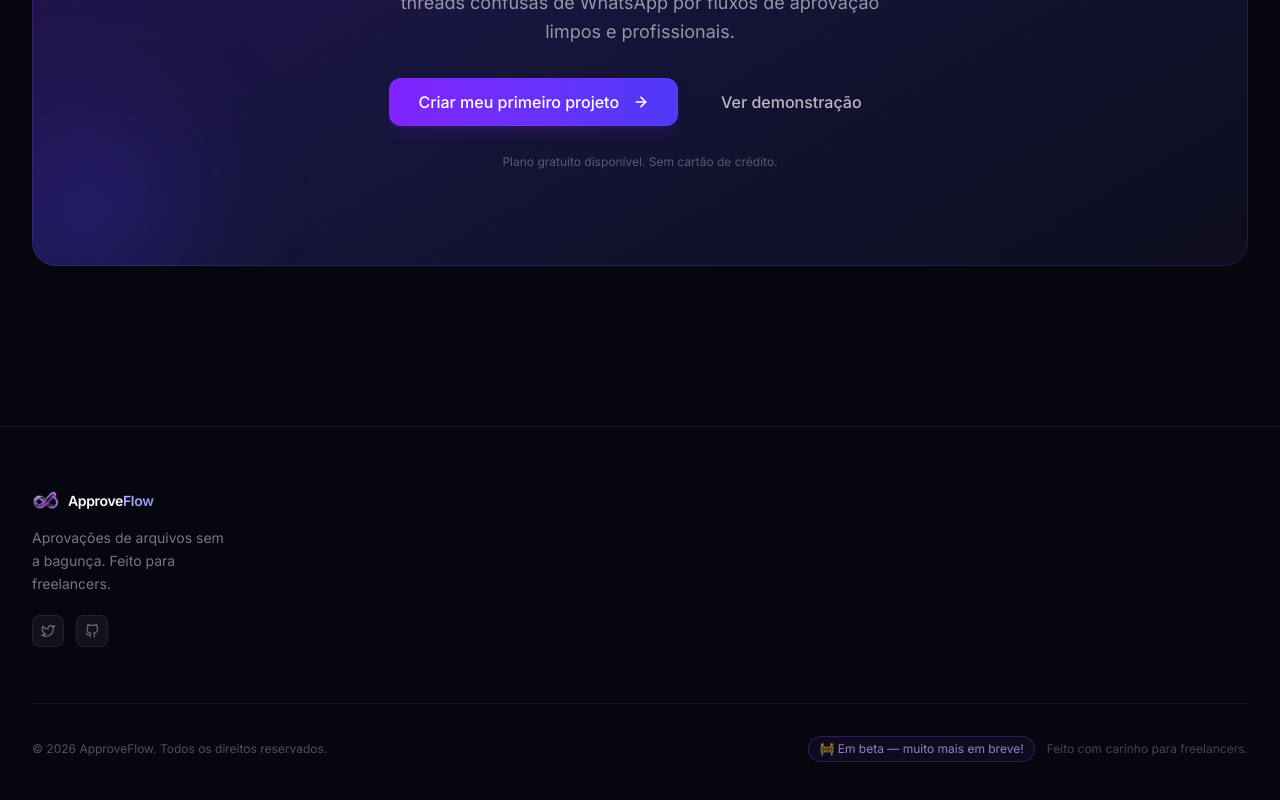
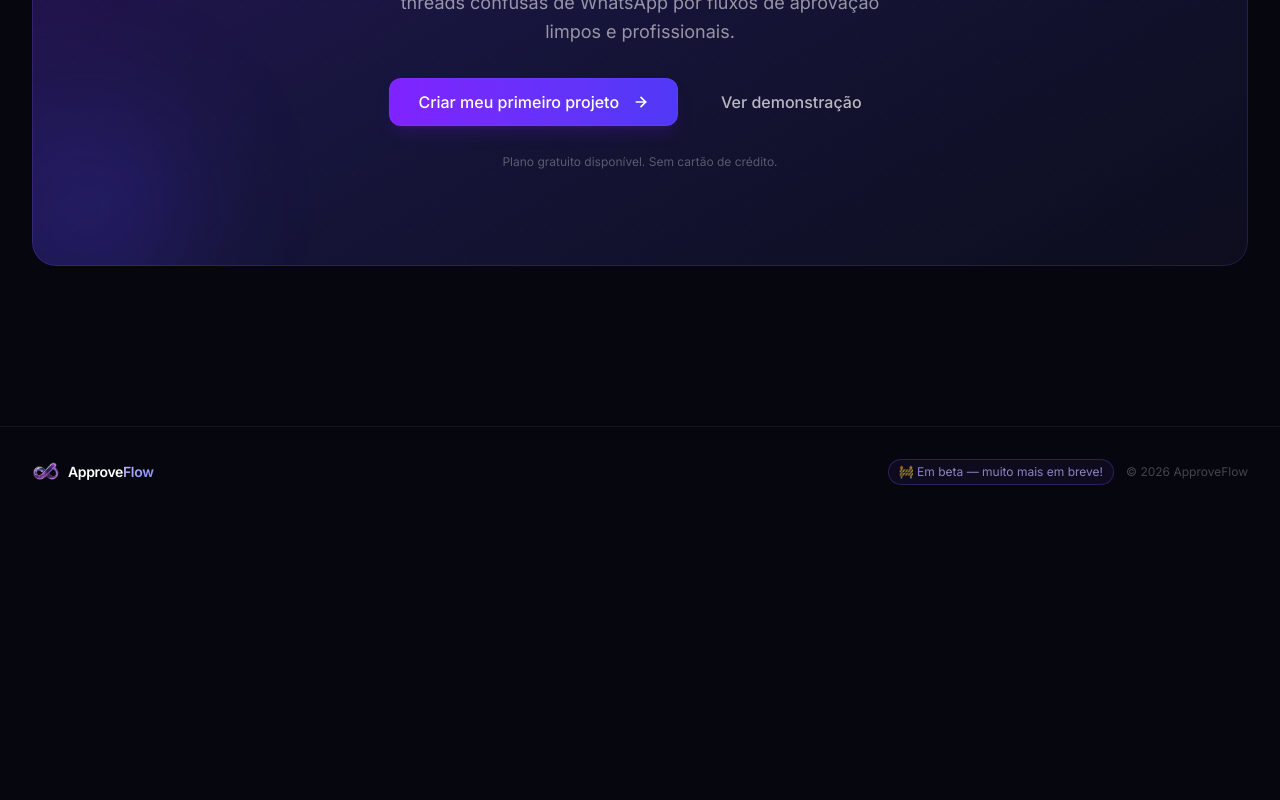
Before and after one commit to joaosilva-web/approveflow, a Next.js app: page / in a window 1280 px wide. Shown: the part 4397-5197 px from the top of the page. After the commit the page ends 4914 px from the top, so only its background shows below. Built offline with nearby package versions, Linux system fonts and the light colour scheme.

Commit message:
fix: simplify footer — comment out brand/links section, logo + beta badge in bottom bar

```diff
--- a/components/layout/Footer.tsx
+++ b/components/layout/Footer.tsx
@@ -106,16 +106,15 @@ export default function Footer() {
   const t = copy[lang];
 
   return (
-    <footer className="border-t border-white/[0.06] py-16 mt-8">
+    <footer className="border-t border-white/[0.06] py-8 mt-8">
       <Container>
-        <div className="grid grid-cols-2 md:grid-cols-4 gap-12 lg:gap-16">
-          {/* Brand column */}
+        {/* Brand column + link columns — em breve */}
+        {/* <div className="grid grid-cols-2 md:grid-cols-4 gap-12 lg:gap-16">
           <div className="col-span-2 md:col-span-1 flex flex-col gap-4">
             <FooterLogo />
             <p className="text-sm text-white/45 leading-relaxed max-w-[200px]">
               {t.tagline}
             </p>
-            {/* Social links */}
             <div className="flex items-center gap-3 mt-1">
               {[
                 {
@@ -129,64 +128,39 @@ export default function Footer() {
                   path: "M9 19c-5 1.5-5-2.5-7-3m14 6v-3.87a3.37 3.37 0 00-.94-2.61c3.14-.35 6.44-1.54 6.44-7A5.44 5.44 0 0020 4.77 5.07 5.07 0 0019.91 1S18.73.65 16 2.48a13.38 13.38 0 00-7 0C6.27.65 5.09 1 5.09 1A5.07 5.07 0 005 4.77a5.44 5.44 0 00-1.5 3.78c0 5.42 3.3 6.61 6.44 7A3.37 3.37 0 009 18.13V22",
                 },
               ].map(({ href, label, path }) => (
-                <a
-                  key={label}
-                  href={href}
-                  target="_blank"
-                  rel="noopener noreferrer"
-                  aria-label={label}
-                  className="w-8 h-8 rounded-lg bg-white/[0.05] border border-white/[0.08] flex items-center justify-center text-white/40 hover:text-white/80 hover:bg-white/[0.10] transition-colors duration-150"
-                >
-                  <svg
-                    width="14"
-                    height="14"
-                    viewBox="0 0 24 24"
-                    fill="none"
-                    stroke="currentColor"
-                    strokeWidth="2"
-                    strokeLinecap="round"
-                    strokeLinejoin="round"
-                    aria-hidden="true"
-                  >
+                <a key={label} href={href} target="_blank" rel="noopener noreferrer" aria-label={label}
+                  className="w-8 h-8 rounded-lg bg-white/[0.05] border border-white/[0.08] flex items-center justify-center text-white/40 hover:text-white/80 hover:bg-white/[0.10] transition-colors duration-150">
+                  <svg width="14" height="14" viewBox="0 0 24 24" fill="none" stroke="currentColor" strokeWidth="2" strokeLinecap="round" strokeLinejoin="round" aria-hidden="true">
                     <path d={path} />
                   </svg>
                 </a>
               ))}
             </div>
           </div>
-
-          {/* Link columns — páginas ainda não disponíveis (em breve) */}
-          {/* {t.columns.map(({ heading, links }) => (
+          {t.columns.map(({ heading, links }) => (
             <div key={heading} className="flex flex-col gap-4">
-              <h3 className="text-xs font-semibold text-white/30 uppercase tracking-widest">
-                {heading}
-              </h3>
+              <h3 className="text-xs font-semibold text-white/30 uppercase tracking-widest">{heading}</h3>
               <ul className="flex flex-col gap-3 list-none" role="list">
                 {links.map(({ label, href }) => (
                   <li key={label}>
-                    <Link
-                      href={href}
-                      className="text-sm text-white/50 hover:text-white/80 transition-colors duration-150"
-                    >
-                      {label}
-                    </Link>
+                    <Link href={href} className="text-sm text-white/50 hover:text-white/80 transition-colors duration-150">{label}</Link>
                   </li>
                 ))}
               </ul>
             </div>
-          ))} */}
-        </div>
+          ))}
+        </div> */}
 
         {/* Bottom bar */}
-        <div className="mt-14 pt-8 border-t border-white/[0.05] flex flex-col sm:flex-row items-center justify-between gap-3">
-          <p className="text-xs text-white/30">
-            © {new Date().getFullYear()} ApproveFlow. {t.allRights}
-          </p>
+        <div className="flex flex-col sm:flex-row items-center justify-between gap-3">
+          <FooterLogo />
           <div className="flex items-center gap-3">
             <span className="text-xs text-violet-300/70 border border-violet-500/25 bg-violet-500/[0.07] px-2.5 py-1 rounded-full">
               🚧 {lang === "pt" ? "Em beta — muito mais em breve!" : "Beta — more coming soon!"}
             </span>
-            <p className="text-xs text-white/25">{t.madeWith}</p>
+            <p className="text-xs text-white/25">
+              © {new Date().getFullYear()} ApproveFlow
+            </p>
           </div>
         </div>
       </Container>
```
